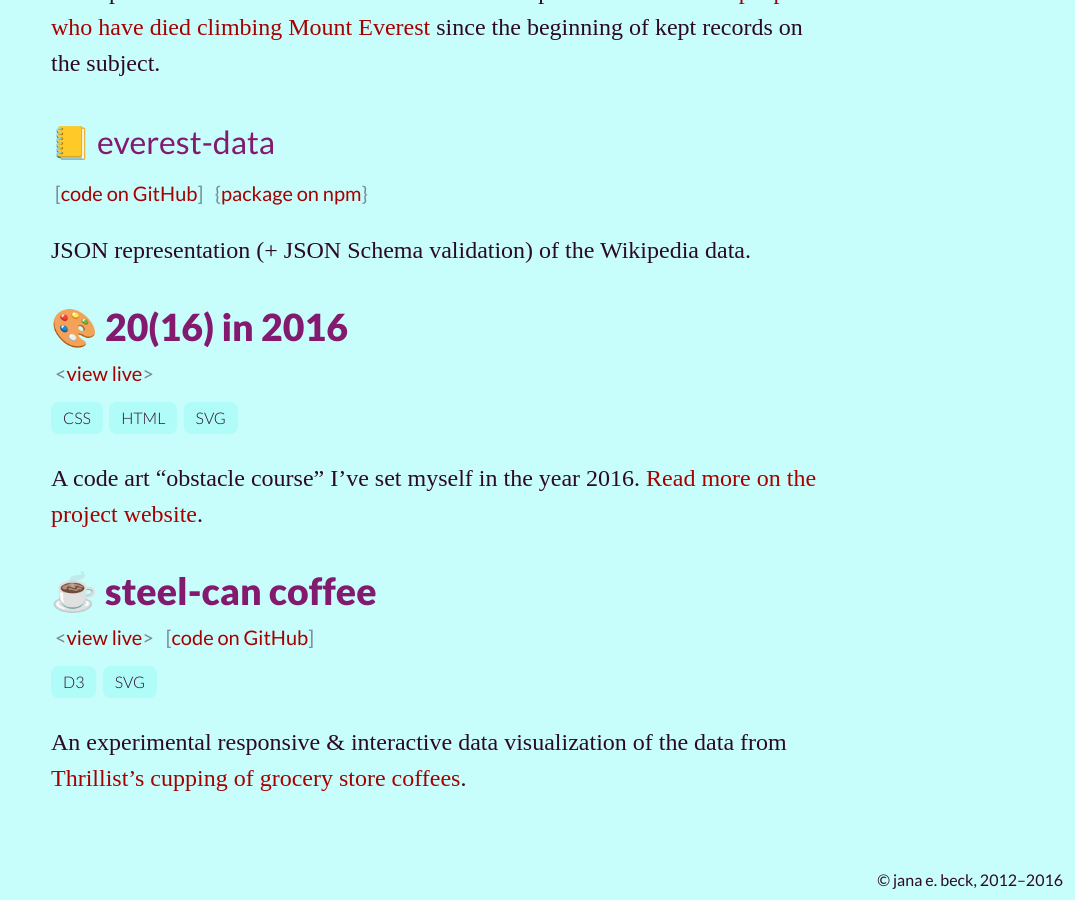
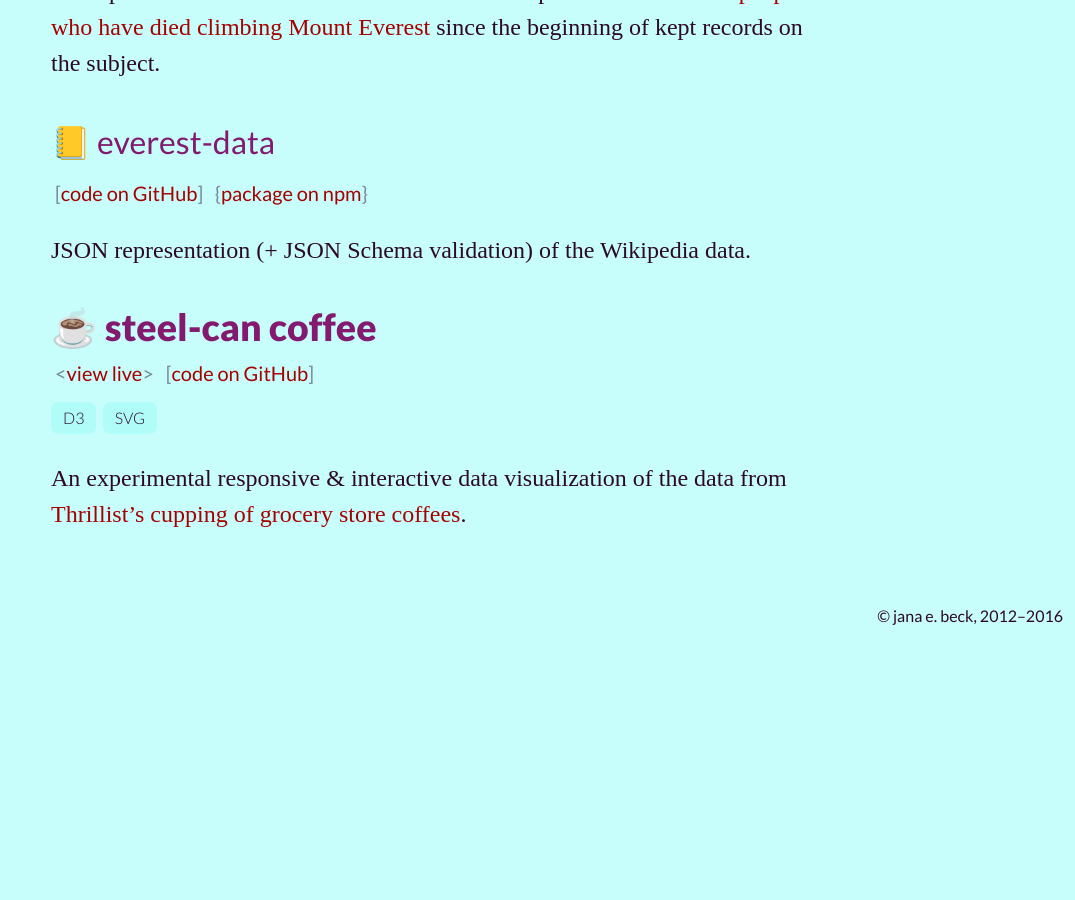
Before and after one commit to jebeck/jebeck.github.com, a Jekyll site: the page built from projects.md, in a window 1280 px wide and 900 px high, scrolled down 1096 px. Shown: the whole window, without its empty margins (205-1280 px from the left). Built offline with Jekyll 4.4.1, drawn with Linux system fonts in a browser that asks for light colours; some web fonts are replaced; after the commit the page ends 1732 px from its top, so only the background shows below that.

Commit message:
remove 20(16) in 2016 from projects page

```diff
--- a/_data/projects.json
+++ b/_data/projects.json
@@ -40,16 +40,6 @@
   ],
   "github": "https://github.com/jebeck/dead-on-everest"
 }, {
-  "name": "20(16) in 2016",
-  "emoji": "🎨",
-  "description": "A code art \"obstacle course\" I've set myself in the year 2016. [Read more on the project website](http://janabeck.com/twenty-sixteen/about/ '20(16) in 2016: About').",
-  "technologies": [
-    "CSS",
-    "HTML",
-    "SVG"
-  ],
-  "link": "http://codepen.io/collection/XEPVNq/"
-}, {
   "name": "steel-can coffee",
   "emoji": "☕️",
   "description": "An experimental responsive & interactive data visualization of the data from [Thrillist's cupping of grocery store coffees](https://www.thrillist.com/drink/nation/what-s-the-best-grocery-store-coffee-folgers-chock-full-onuts 'Thrillist: The Best Grocery Store Coffees').",
```
